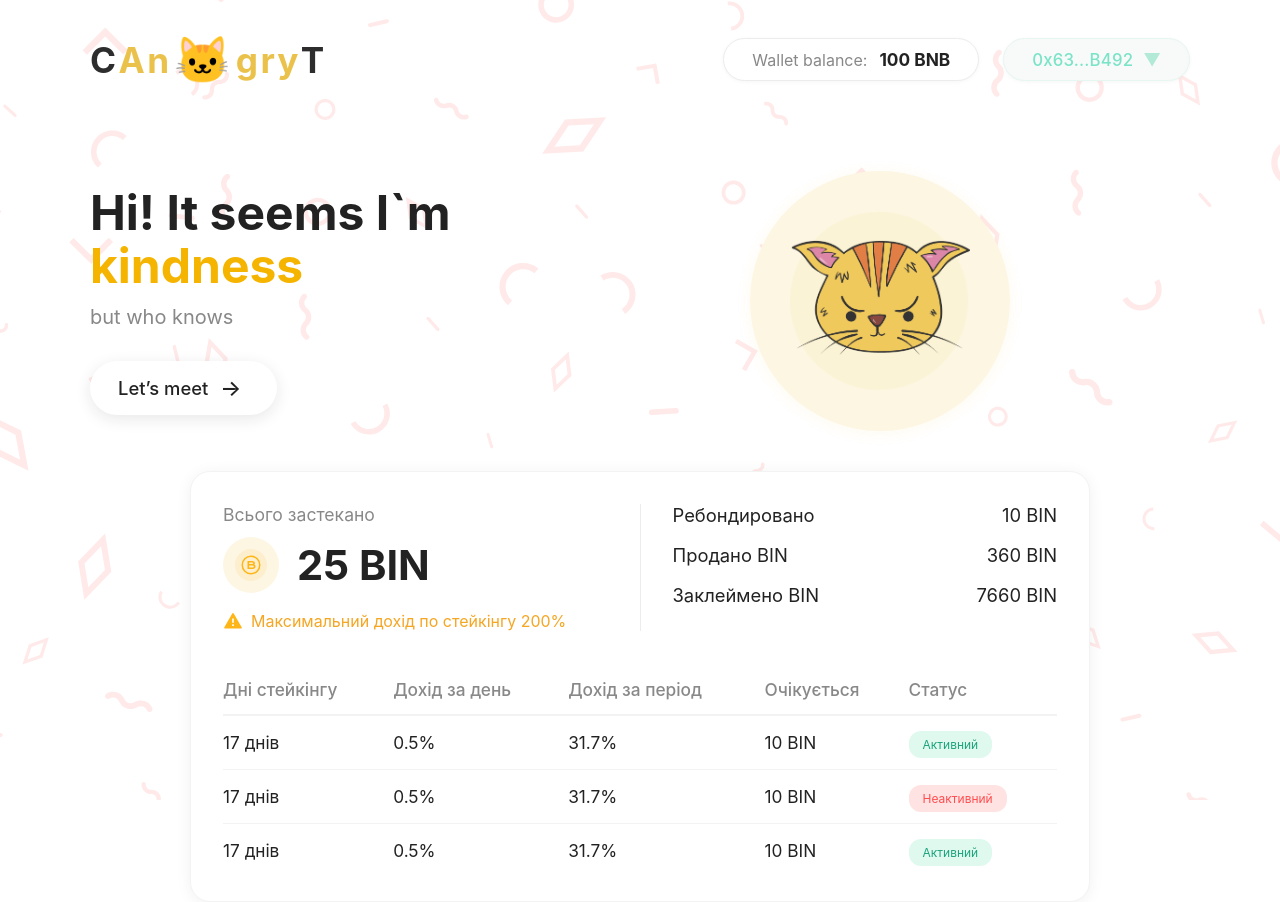
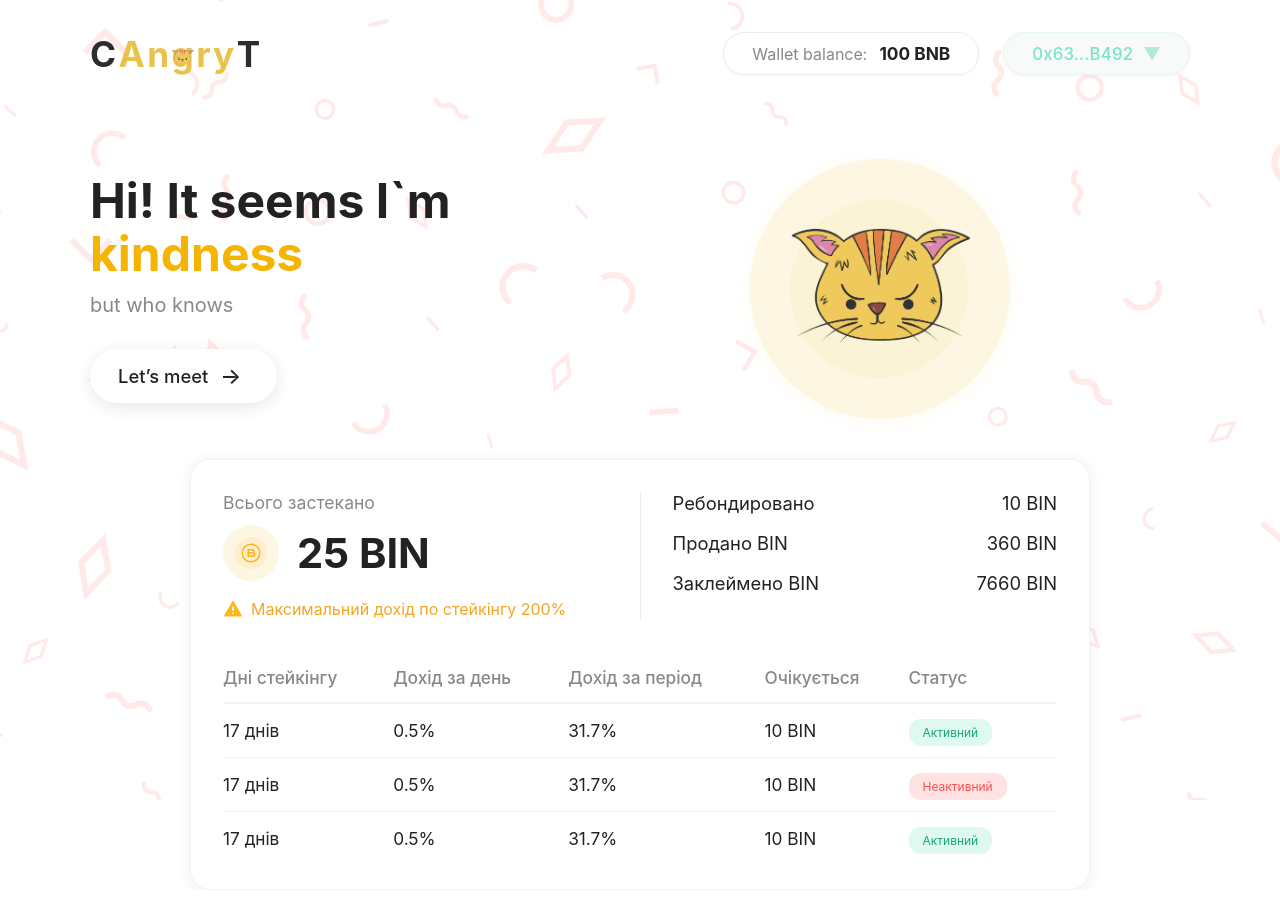
Before and after one commit to MaAnka324/angry-cat-test, a Vue app: page / in a window 1280 px wide. Built offline with nearby package versions, Linux system fonts and the light colour scheme; the HTML template or start-up script is replaced by a standard one.

Commit message:
Refactor AppHeader logo: replace cat emoji with SVG image and adjust styles

```diff
--- a/src/components/layout/AppHeader.vue
+++ b/src/components/layout/AppHeader.vue
@@ -5,10 +5,10 @@
         <span class="logo-black">C</span>
         <span class="logo-yellow">A</span>
         <span class="logo-yellow">n</span>
-        <span class="logo-cat">
-          🐱
+        <span class="logo-yellow logo-g-cat">
+          g
+          <img src="/src/assets/images/cat2.svg" alt="cat" class="cat-img" />
         </span>
-        <span class="logo-yellow">g</span>
         <span class="logo-yellow">r</span>
         <span class="logo-yellow">y</span>
         <span class="logo-black">T</span>
@@ -61,10 +61,19 @@
 .logo-yellow {
   color: #eac24b;
 }
-.logo-cat {
-  font-size: 1.3em;
-  margin: 0 0.05em;
-  vertical-align: middle;
+.logo-g-cat {
+  position: relative;
+  display: inline-block;
+}
+.cat-img {
+  position: absolute;
+  left: 50%;
+  top: 80%;
+  transform: translate(-50%, -110%);
+  width: 7em;
+  height: auto;
+  pointer-events: none;
+  z-index: 2;
 }
 
 .header-actions {
```
Also changed, not shown: src/assets/images/cat2.svg (added).
